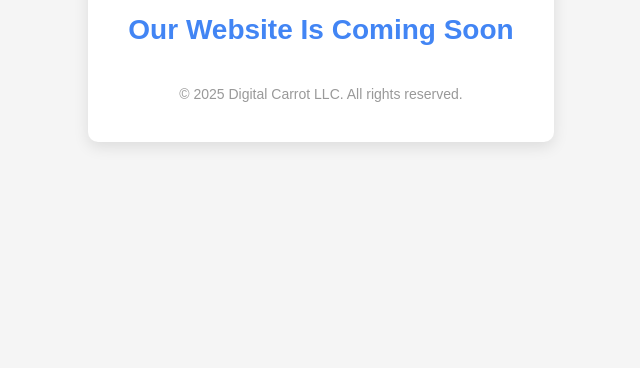
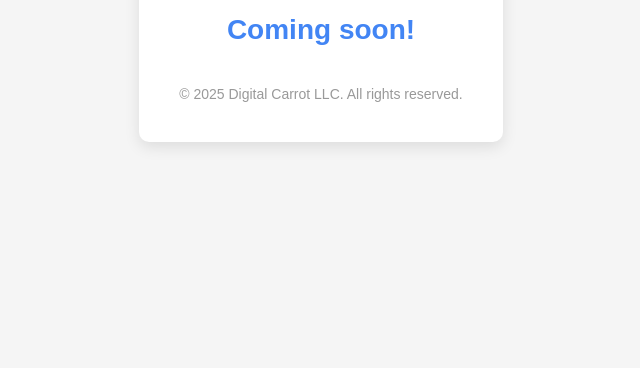
Before and after one commit to digital-carrot-app/digital-carrot-app.github.io, a plain HTML site: page index.html in a window 1280 px wide. Shown: the part 432-800 px from the top of the page, without its empty margins (319-959 px from the left). Drawn offline with Linux system fonts and the light colour scheme.

Commit message:
change coming soon

```diff
--- a/index.html
+++ b/index.html
@@ -67,7 +67,7 @@
     <body>
         <div class="container">
             <div class="logo"><img src="/logo.png" /></div>
-            <h1>Our Website Is Coming Soon</h1>
+            <h1>Coming soon!</h1>
 
             <div class="footer">
                 © 2025 Digital Carrot LLC. All rights reserved.
```
